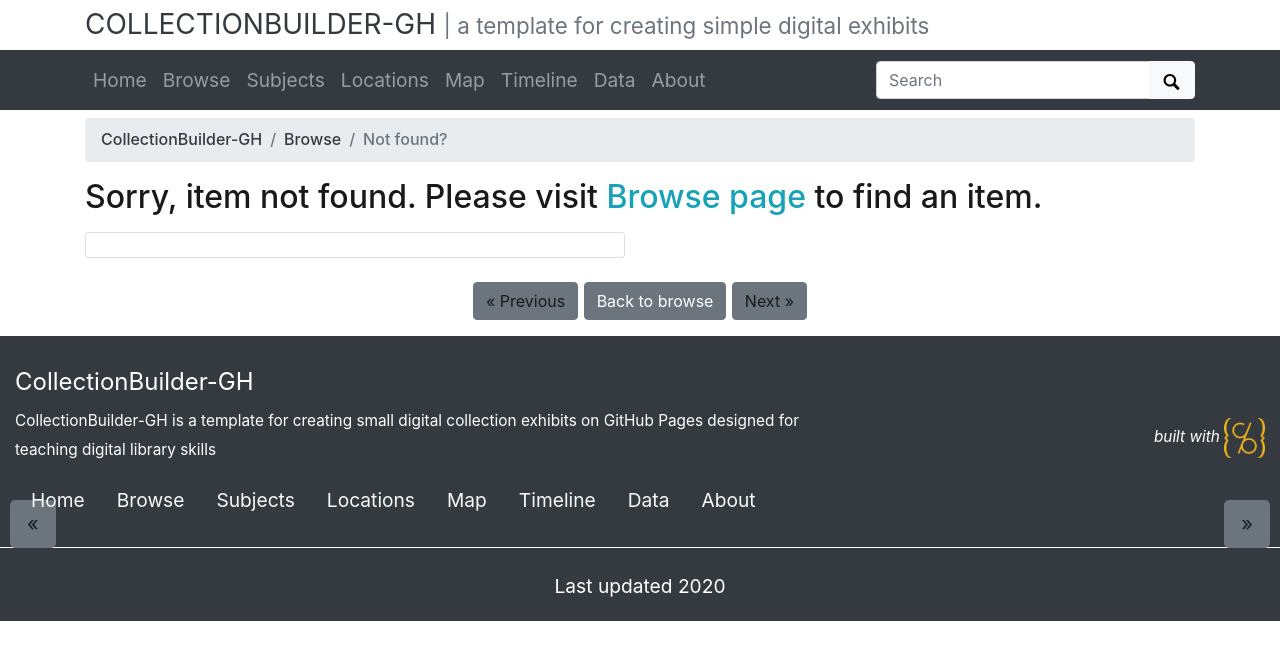
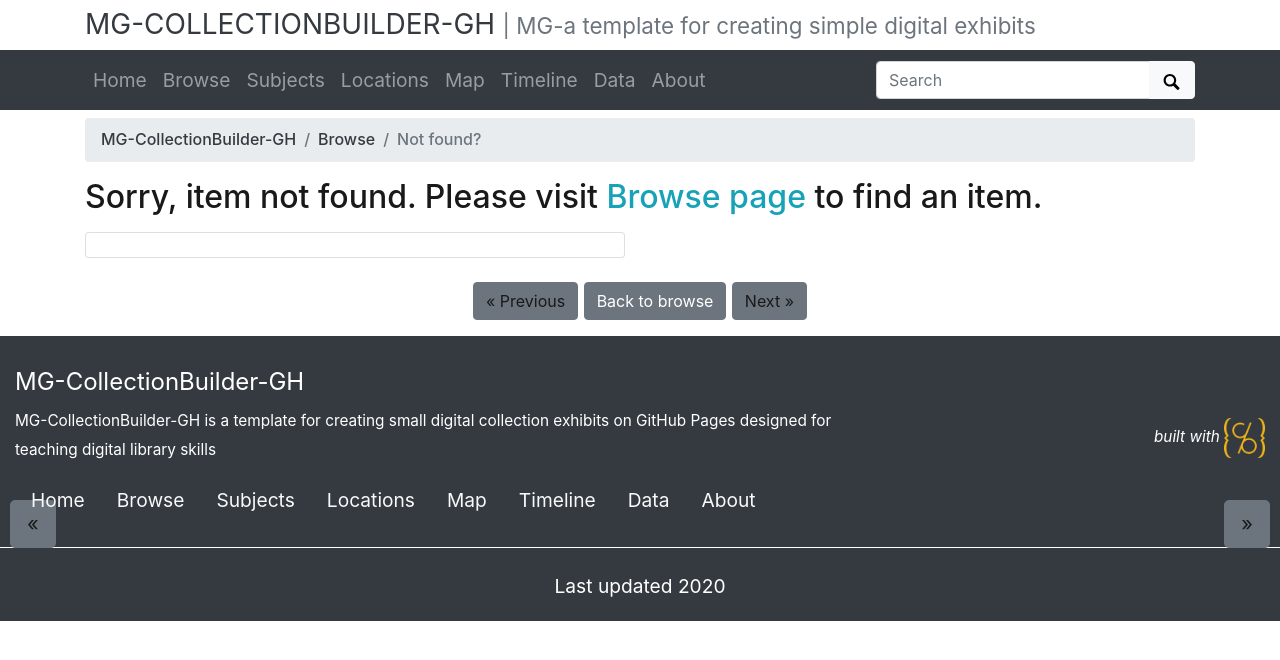
Before and after one commit to mkfgomez/practice, a Jekyll site: the page built from pages/item.md, in a window 1280 px wide. Shown: the top 660 px of the page. Built offline with Jekyll 4.4.1, drawn with Linux system fonts in a browser that asks for light colours.

```diff
--- a/_config.yml
+++ b/_config.yml
@@ -8,24 +8,24 @@
 # URL VARIABLES
 #
 # url is your gh-pages base, following the pattern: username.github.io
-url: https://collectionbuilder.github.io
+url: https://mkfgomez.github.io
 # baseurl is your github repository's name prefixed with a /
-baseurl: /collectionbuilder-gh
+baseurl: /practice
 # location of code, the full url to your github repository
-source-code: https://github.com/CollectionBuilder/collectionbuilder-gh
+source-code: https://github.com/mkfgomez/practice
 
 ##########
 # SITE SETTINGS
 #
 # title of site appears in banner
-title: CollectionBuilder-GH
+title: MG-CollectionBuilder-GH
 # tagline, a short phrase that will appear throughout the site in the top banner
-tagline: a template for creating simple digital exhibits
+tagline: MG-a template for creating simple digital exhibits
 # description appears in meta tags and other locations
 # this description might appear in search result lists, keep around 160 characters max
-description: "CollectionBuilder-GH is a template for creating small digital collection exhibits on GitHub Pages designed for teaching digital library skills"
+description: "MG-CollectionBuilder-GH is a template for creating small digital collection exhibits on GitHub Pages designed for teaching digital library skills"
 # creator of the digital collection, to appear in meta tags; we typically use our GitHub usernames but feel free to just use your name
-author: CollectionBuilder
+author: MG-CollectionBuilder
 
 ##########
 # COLLECTION SETTINGS
@@ -44,7 +44,7 @@ metadata: demo-metadata
 # ROBOTS EXCLUDE
 #
 # set noindex to true if you do NOT want Google to index your site
-# noindex: true
+noindex: true
 
 ##########
 # BUILD SETTINGS
```
